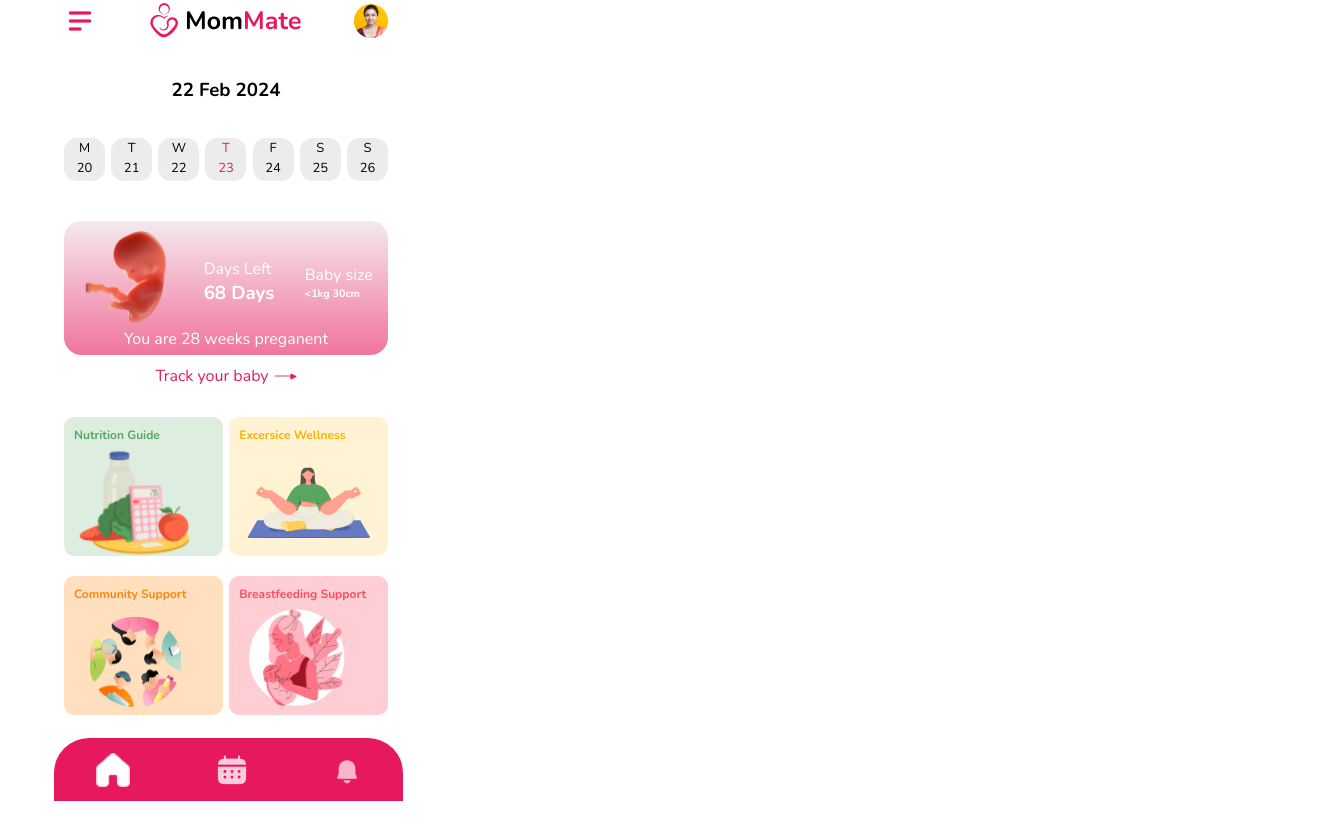
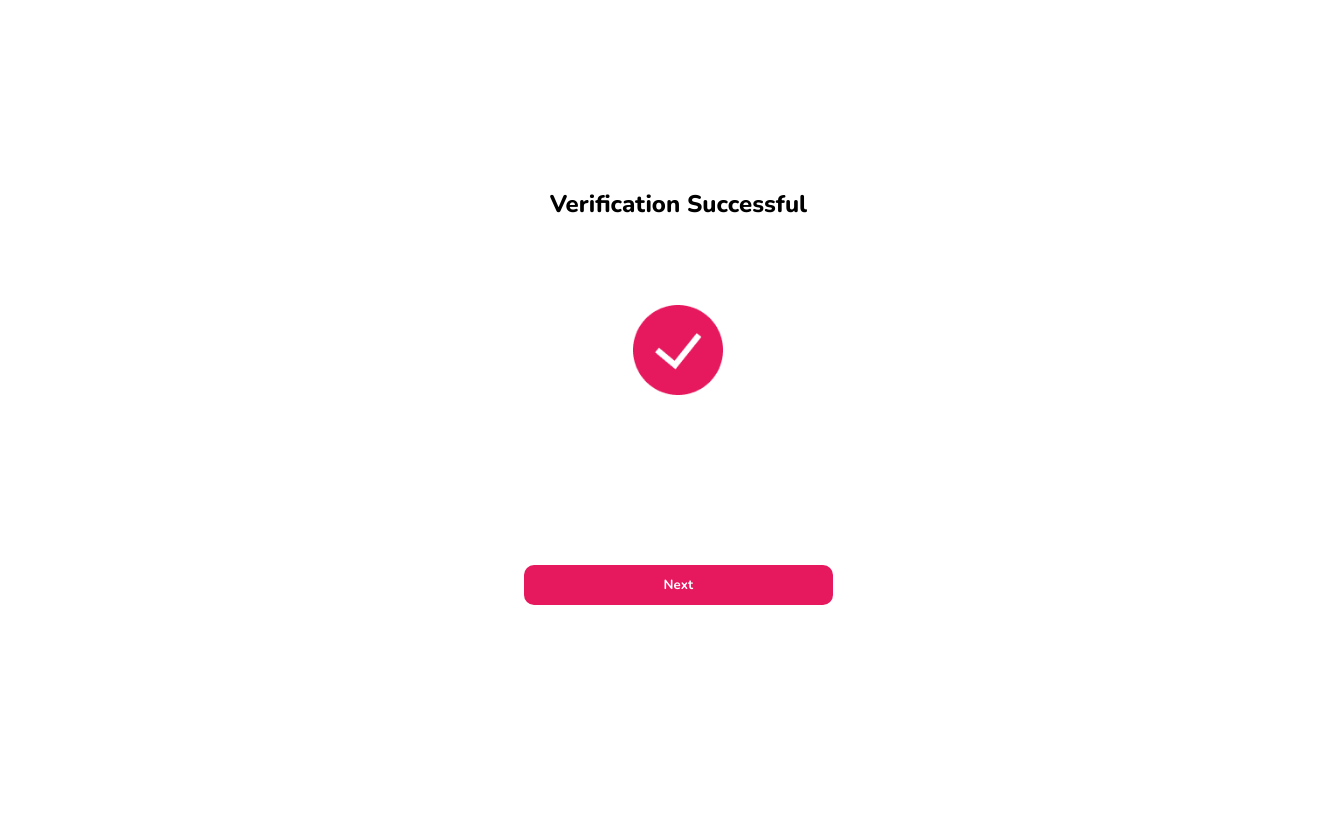
Before and after one commit to gt-selva/Mom-Mate-App-, a React (Vite) app: page /verificationSuccessful in a window 1280 px wide. Shown: the top 840 px of the page, 1318 px wide, since content can reach past the window. Before the commit the page ends 801 px from the top, so only its background shows below. Built offline with nearby package versions, Linux system fonts and the light colour scheme.

Commit message:
bug clearing

```diff
--- a/src/App.jsx
+++ b/src/App.jsx
@@ -15,7 +15,7 @@ function App() {
 
   return (
     <>
-      {/* <BrowserRouter>
+      <BrowserRouter>
         <Routes>
           <Route path='/' element={<Welcome />} />
           <Route path='/signup' element={<SignUp />} />
@@ -26,9 +26,10 @@ function App() {
           <Route path='/duedate' element={<DueDate />} />
           <Route path='/otpVerification' element={<OtpPage />} />
           <Route path='/verificationSuccessful' element={<VerificationSuccess />} />
+          <Route path='/home' element={<Home />} />
         </Routes>
-      </BrowserRouter> */}
-      <Home />
+      </BrowserRouter>
+
 
 
 
--- a/src/Components/Home.css
+++ b/src/Components/Home.css
@@ -2,7 +2,7 @@
     display: grid;
     width: 360px;
     height: 800px;
-    margin: 0% 0% 0% 5%;
+    margin: 5% 0% 0% 5%;
 }
 #home-nav-bar{
     width: 90%;
--- a/src/Components/VerificationSuccess.css
+++ b/src/Components/VerificationSuccess.css
@@ -20,8 +20,8 @@
     display: flex;
     justify-content: center;
 }
-#verification-next-btn button{
-    width: 86%;
+ #verification-next{
+    width: 309px;
     height: 40px;
     border: none;
     border-radius: 10px;
--- a/src/Components/VerificationSuccess.jsx
+++ b/src/Components/VerificationSuccess.jsx
@@ -1,3 +1,4 @@
+import { Link } from 'react-router-dom';
 import '../Components/VerificationSuccess.css'
 import verficationImg from '../assets/Logos/verification.png'
 function VerificationSuccess() {
@@ -11,7 +12,9 @@ function VerificationSuccess() {
                     <img src={verficationImg} width='90px' height='90px' alt="" />
                 </div>
                 <div id='verification-next-btn'>
-                    <button>Next</button>
+                    <Link to={'/home'}>
+                        <button id='verification-next'>Next</button>
+                    </Link>
                 </div>
             </div>
         </>
--- a/src/Components/Welcome.css
+++ b/src/Components/Welcome.css
@@ -1,7 +1,7 @@
 #onboarding{
     background-color:#E6195E;
     height: 800px;
-    display: block;
+    display: none;
 }
 #onboarding #logo{
     display: flex;
--- a/src/Components/Welcome.jsx
+++ b/src/Components/Welcome.jsx
@@ -4,14 +4,14 @@ import logo from '../assets/Logos/Logo.png'
 import backButton from '../assets/Logos/back button.png'
 import preganency from '../assets/Logos/welcome preganency.png'
 function Welcome() {
-    window.addEventListener('load', () => {
-        setTimeout(() => {
-            const loadingAnimation = document.getElementById('onboarding');
-            loadingAnimation.style.display = 'none';
-            const content = document.getElementById('welcome');
-            content.style.display = 'block';
-        }, 2000);
-    });
+    // window.addEventListener('load', () => {
+    //     setTimeout(() => {
+    //         const loadingAnimation = document.getElementById('onboarding');
+    //         loadingAnimation.style.display = 'none';
+    //         const content = document.getElementById('welcome');
+    //         content.style.display = 'block';
+    //     }, 2000);
+    // });
 
     return (
         <>
```
